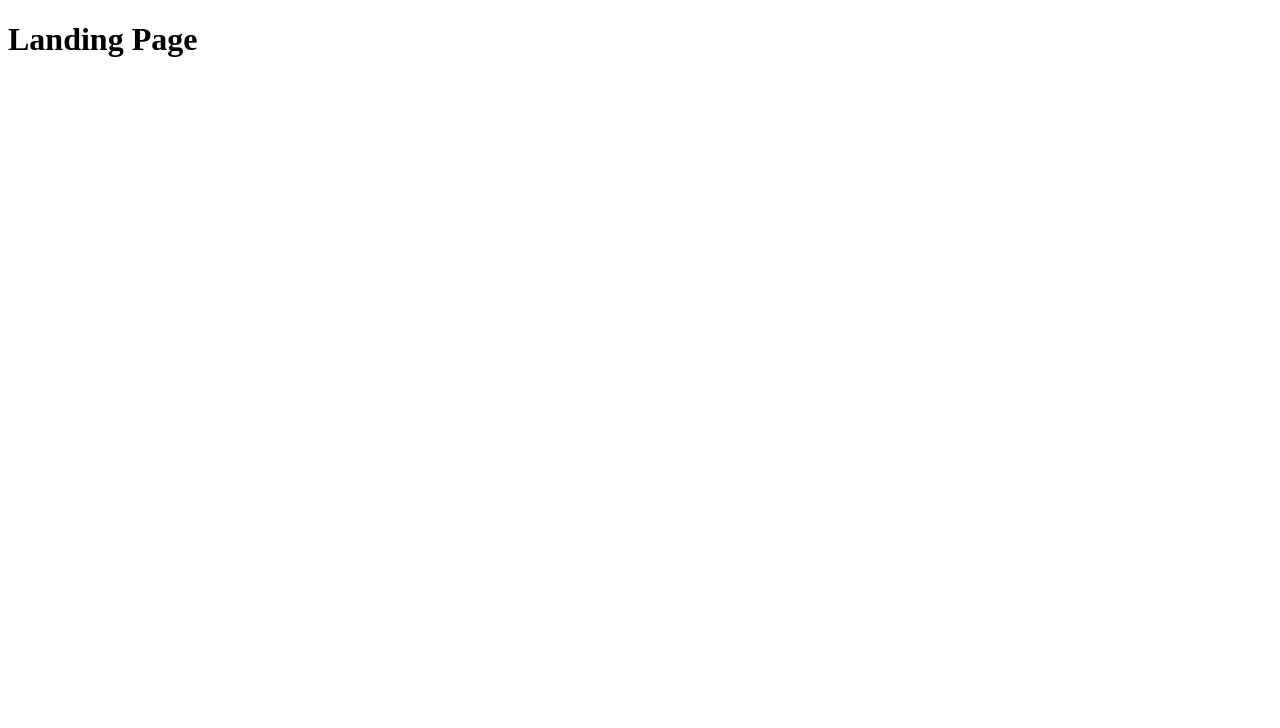
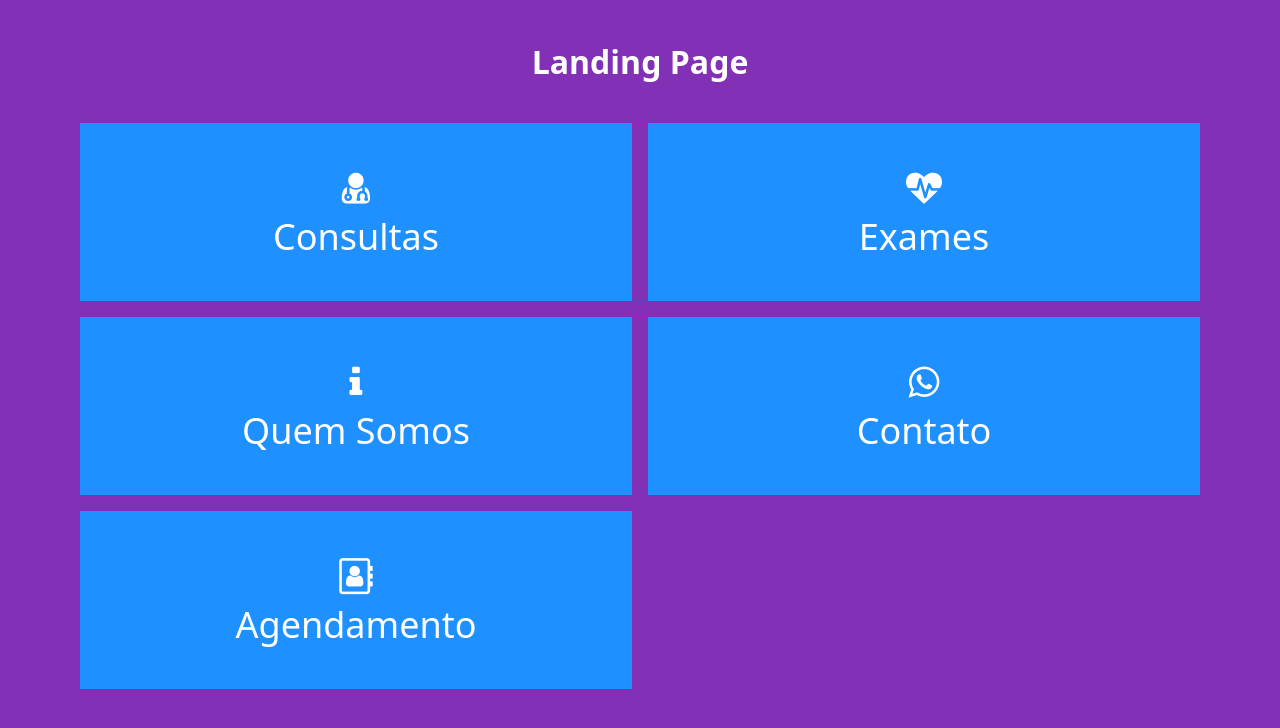
Before and after one commit to CaioNathanS/clinica-medica, a React (Create React App) app in the folder frontend/: page / in a window 1280 px wide. Shown: the top 728 px of the page. Built offline with nearby package versions, Linux system fonts and the light colour scheme.

Commit message:
desing landingPage

```diff
--- a/frontend/src/App.js
+++ b/frontend/src/App.js
@@ -1,6 +1,7 @@
 import React from "react";
 import { BrowserRouter as Router, Route, Routes } from 'react-router-dom';
 import { LandingPage } from "./pages/LandingPage";
+import './index.css';
 function App() {
   return (
     <Router>
--- /dev/null
+++ b/frontend/src/index.css
@@ -0,0 +1,8 @@
+html{
+    background: rgb(130, 48, 181);
+    font-family: system-ui, -apple-system, BlinkMacSystemFont, 'Segoe UI', Roboto, Oxygen, Ubuntu, Cantarell, 'Open Sans', 'Helvetica Neue', sans-serif;
+    margin: 0;
+}
+*{
+    margin: 0;
+}
--- /dev/null
+++ b/frontend/src/pages/LandingPage/Cards.jsx
@@ -0,0 +1,17 @@
+import React from 'react';
+
+export function Card({title,icon}) {
+
+console.log(icon)
+  return (
+    <div className='card'>
+        <div>
+            <i className={`${icon}`}></i>
+        </div>
+        <div>
+           <p> {title} </p>
+        </div>
+
+    </div>
+  );
+}
--- a/frontend/src/pages/LandingPage/LandingPage.css
+++ b/frontend/src/pages/LandingPage/LandingPage.css
@@ -0,0 +1,21 @@
+.landingPage-Container{
+    padding: 40px;
+}
+.title{
+    color: white;
+    text-align: center;
+}
+.card {
+    font-size: 36px;
+    text-align: center;
+    background-color: dodgerblue;
+    color: white;
+    padding: 40px;
+}
+.cards {
+    padding: 40px;
+    margin: 0 auto;
+    display: grid;
+    grid-template-columns: repeat(auto-fit, minmax(550px, 1fr));
+    gap: 1rem;
+}
--- a/frontend/src/pages/LandingPage/LandingPage.jsx
+++ b/frontend/src/pages/LandingPage/LandingPage.jsx
@@ -1,11 +1,19 @@
 import React from 'react';
-
+import { Card } from './Cards';
+import './LandingPage.css';
 export function LandingPage() {
 
 
   return (
-    <div>
-        <h1> Landing Page </h1>
+    <div className='landingPage-Container'>
+        <h1 className='title'> Landing Page </h1>
+        <div className='cards'>
+          <Card title='Consultas' icon='fa fa-user-md' />
+          <Card title='Exames' icon='fa fa-heartbeat' />
+          <Card title='Quem Somos' icon='fa fa-info' />
+          <Card title='Contato' icon='fa fa-whatsapp' />
+          <Card title='Agendamento' icon='fa fa-address-book-o' />
+        </div>
     </div>
   );
 }
```
